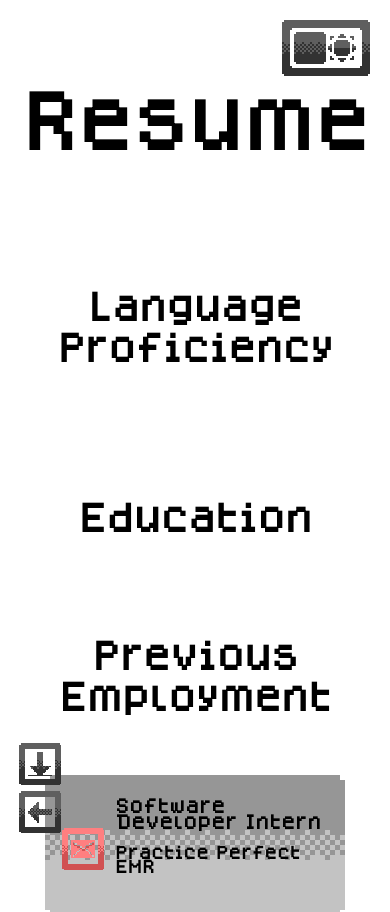
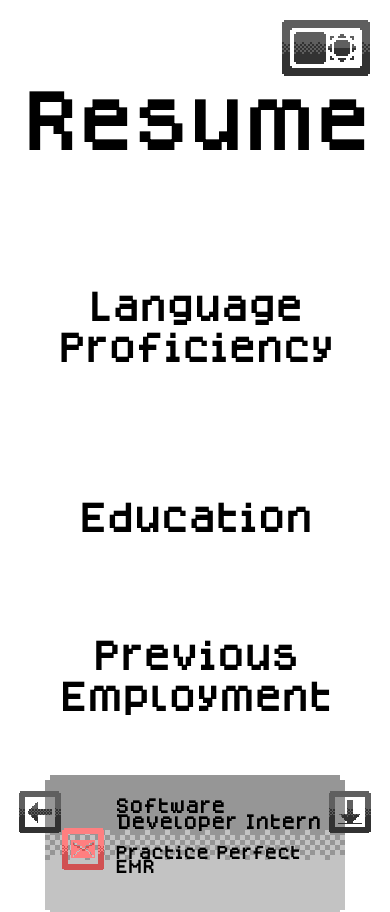
Before and after one commit to honkita/WebsitePortfolio, a Next.js app: page /resume in a window 390 px wide. Shown: the top 912 px of the page. Built offline with nearby package versions, Linux system fonts and the light colour scheme.

Commit message:
Download resume button moved

```diff
--- a/pages/resume.jsx
+++ b/pages/resume.jsx
@@ -75,13 +75,15 @@ export default function Resume(pageProps) {
           />
         </div>
 
-        <div className={styles.containerFixed}>
+        <div className={styles.containerFixedLeft}>
+          <PixelButton name="Back" url="/" theme={resolvedTheme} />
+        </div>
+        <div className={styles.containerFixedRight}>
           <PixelButton
             name="Download"
             url="./Elite_Lu_Resume.pdf"
             theme={resolvedTheme}
           />
-          <PixelButton name="Back" url="/" theme={resolvedTheme} />
         </div>
         <section></section>
       </div>
--- a/styles/Home.module.css
+++ b/styles/Home.module.css
@@ -20,13 +20,26 @@
   align-items: center;
 }
 
-.containerFixed {
+.containerFixedLeft {
   min-height: 5vh;
   max-width: 100vw;
   padding: 0 0.5rem;
   display: flex;
   position: fixed;
   left: 1rem;
+  bottom: 1rem;
+  flex-direction: column;
+  justify-content: center;
+  align-items: center;
+}
+
+.containerFixedRight {
+  min-height: 5vh;
+  max-width: 100vw;
+  padding: 0 0.5rem;
+  display: flex;
+  position: fixed;
+  right: 1rem;
   bottom: 1rem;
   flex-direction: column;
   justify-content: center;
@@ -197,13 +210,26 @@
     left: 5%;
     top: 25%;
   }
-  .containerFixed {
+  .containerFixedLeft {
     min-height: 5vh;
     max-width: 100vw;
     padding: 0 0.5rem;
     display: flex;
     position: fixed;
     left: 0.5rem;
+    bottom: 0.5rem;
+    flex-direction: column;
+    justify-content: center;
+    align-items: center;
+  }
+
+  .containerFixedRight {
+    min-height: 5vh;
+    max-width: 100vw;
+    padding: 0 0.5rem;
+    display: flex;
+    position: fixed;
+    right: 0.5rem;
     bottom: 0.5rem;
     flex-direction: column;
     justify-content: center;
@@ -258,13 +284,26 @@
     top: 25%;
   }
 
-  .containerFixed {
+  .containerFixedLeft {
     min-height: 5vh;
     max-width: 100vw;
     padding: 0 0.5rem;
     display: flex;
     position: fixed;
     left: 0.5rem;
+    bottom: 0.5rem;
+    flex-direction: column;
+    justify-content: center;
+    align-items: center;
+  }
+
+  .containerFixedRight {
+    min-height: 5vh;
+    max-width: 100vw;
+    padding: 0 0.5rem;
+    display: flex;
+    position: fixed;
+    right: 0.5rem;
     bottom: 0.5rem;
     flex-direction: column;
     justify-content: center;
```
